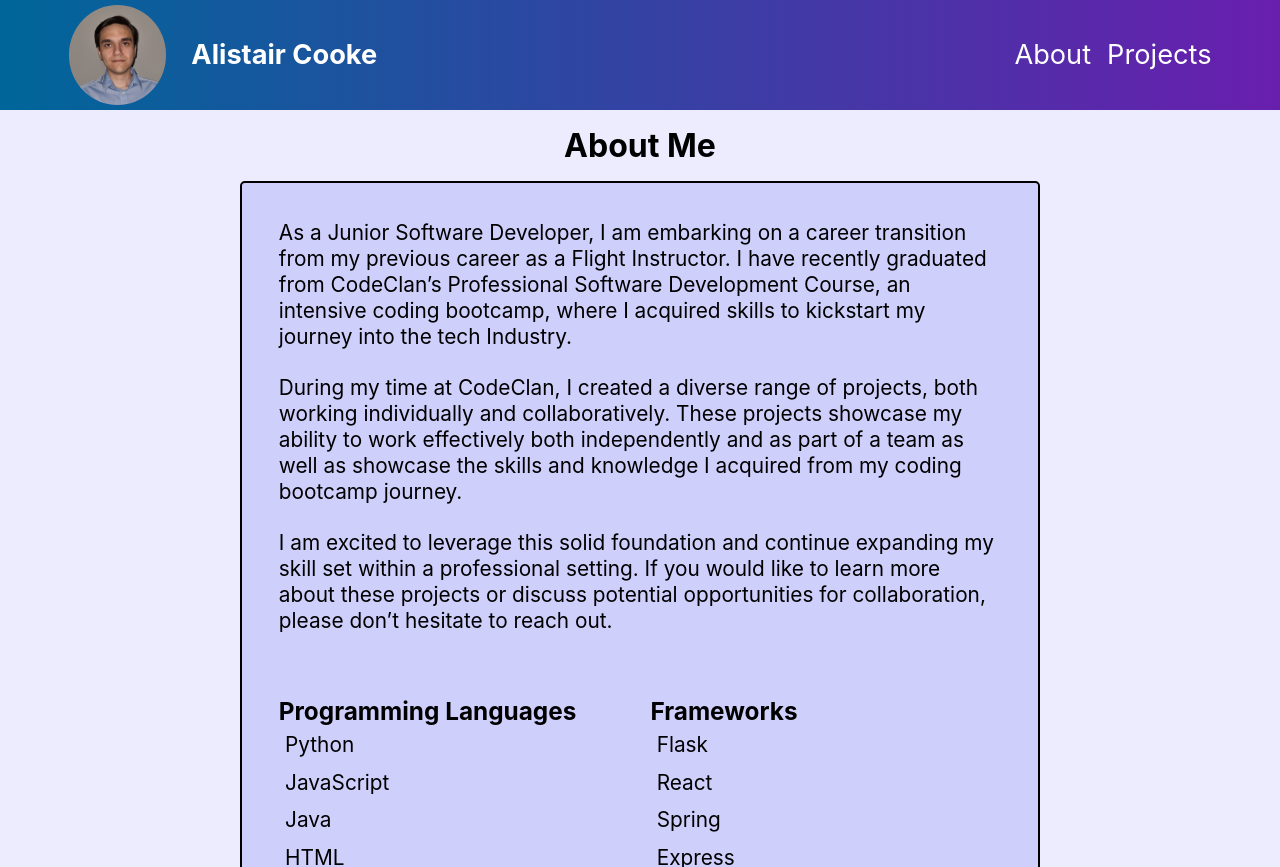
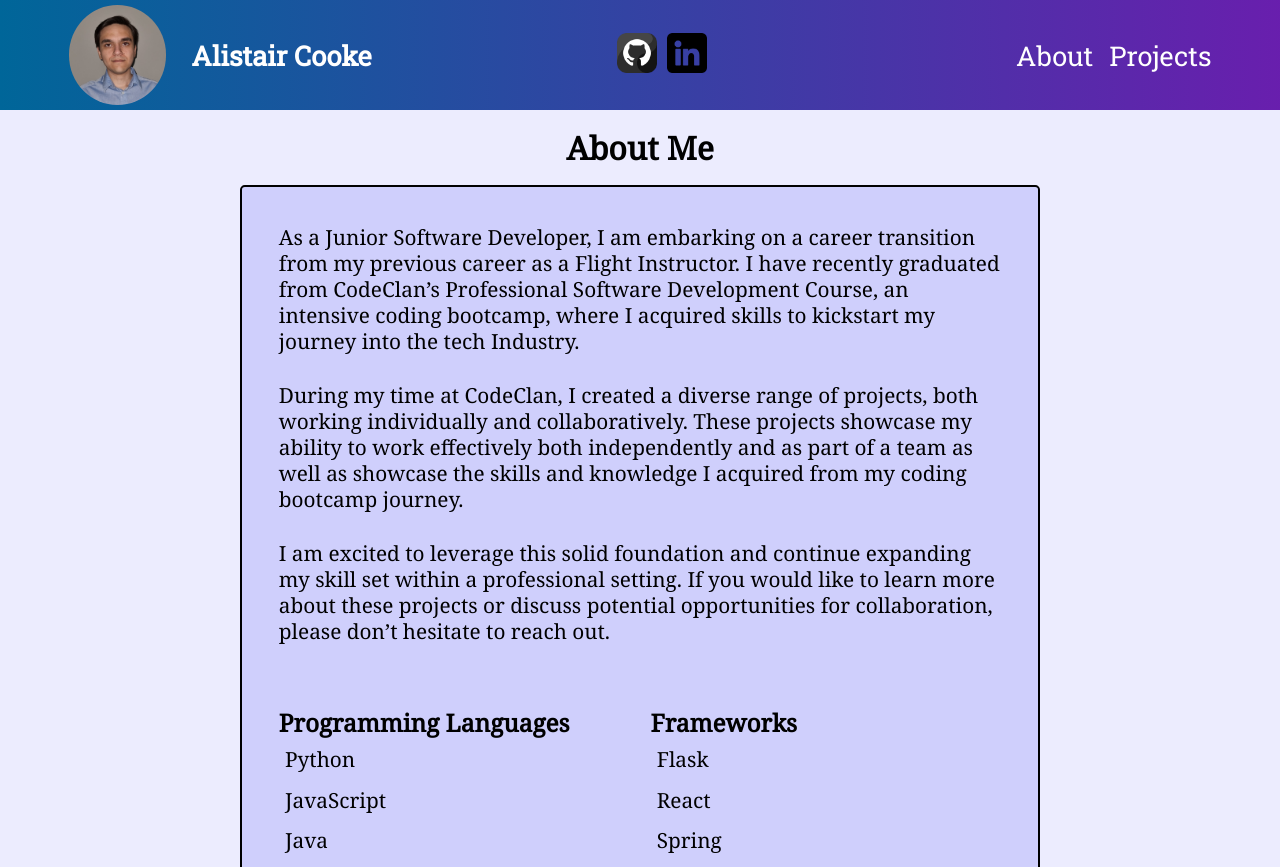
Before and after one commit to alcooke13/portfolio, a React (Create React App) app: page / in a window 1280 px wide. Shown: the top 867 px of the page. Built offline with nearby package versions, Linux system fonts and the light colour scheme.

Commit message:
added linked in and github logos and changed fonts

```diff
--- a/src/App.css
+++ b/src/App.css
@@ -1,3 +1,6 @@
+@import url('https://fonts.googleapis.com/css?family=Noto+Serif');
+@import url('https://fonts.googleapis.com/css?family=Roboto+Slab');
+
 * {
     margin: 0;
     padding: 0;
@@ -41,3 +44,11 @@ p {
         padding: 4px
     }
 }
+
+.content {
+    font-family: 'Noto Serif', Arial, Helvetica, sans-serif;
+}
+
+.header {
+    font-family: 'Roboto Slab', Arial, Helvetica, sans-serif;
+}
--- a/src/components/NavBar.js
+++ b/src/components/NavBar.js
@@ -34,6 +34,7 @@ const Li = styled.li`
     list-style: none;
     font-size: 1.7em;
     cursor: pointer;
+
 `
 
 export default NavBar;
--- a/src/components/Projects.js
+++ b/src/components/Projects.js
@@ -202,8 +202,8 @@ const Button = styled.button`
     border-radius: .3em;
     cursor: pointer;
     align-self: center;
-    height: 3em;
-    width: 12em;
+    height: 2.5em;
+    width: 11em;
     font-size: 1.3rem;
 
     &:hover {
--- a/src/container/MainContainer.js
+++ b/src/container/MainContainer.js
@@ -8,6 +8,9 @@ import ProjectOneView from "../components/projectViews/ProjectOneView";
 import ProjectTwoView from "../components/projectViews/ProjectTwoView";
 import ProjectThreeView from "../components/projectViews/ProjectThreeView"
 import ProjectFourView from "../components/projectViews/ProjectFourView";
+import gitHubLogo from '../../src/images/logos/github_logo.png'
+import linkedInLogo from '../../src/images/logos/linkedin_logo.png'
+
 
 function MainContainer() {
     const [pageContent, setPageContent] = useState("aboutMe");
@@ -40,14 +43,23 @@ function MainContainer() {
 
     return (
         <Main>
-            <Header>
+            <Header className="header">
                 <PictureBlock>
                     <Img src={profilePic} alt='headshot of me' />
                     <H1>Alistair Cooke</H1>
                 </PictureBlock>
+                <LogoWrapper>
+                    <a href="https://github.com/alcooke13" target="_blank" rel="noreferrer">
+                    <img src={gitHubLogo} alt='github' />
+                    </a>
+                    <a href="https://www.linkedin.com/in/alistair-cooke-860a98195/" target="_blank" rel="noreferrer">
+                    <img src={linkedInLogo} alt='LinkedIn' />
+                    </a>
+                </LogoWrapper>
+
                 <NavBar setPageContent={setPageContent} />
             </Header>
-            <Content>
+            <Content className="content">
 
                 {pageContent === "aboutMe" ? <AboutMe /> : ""}
 
@@ -105,9 +117,22 @@ const PictureBlock = styled.div`
    gap: 25px;
    margin-left: 5%;
 
-@media (max-width: 900px) {
-    margin-left: 2%;
-}
+`
+
+const LogoWrapper = styled.div`
+    display: flex;
+    gap: 10px;
+    margin-left: -5%;
+
+    @media (max-width:900px) {
+    gap: 3px;
+    margin-left: 0;
+    }
+
+    img {
+        height: 40px;
+        width: 40px;
+    }
 `
 
 const Img = styled.img`
@@ -128,7 +153,7 @@ const H1 = styled.h1`
     font-size: 1.7em;
 
 @media (max-width:900px) {
-    font-size: 0.8em;
+    display: none;
 
 }
 
```
Also changed, not shown: src/images/logos/github_logo.png (added), src/images/logos/linkedin_logo.png (added).
